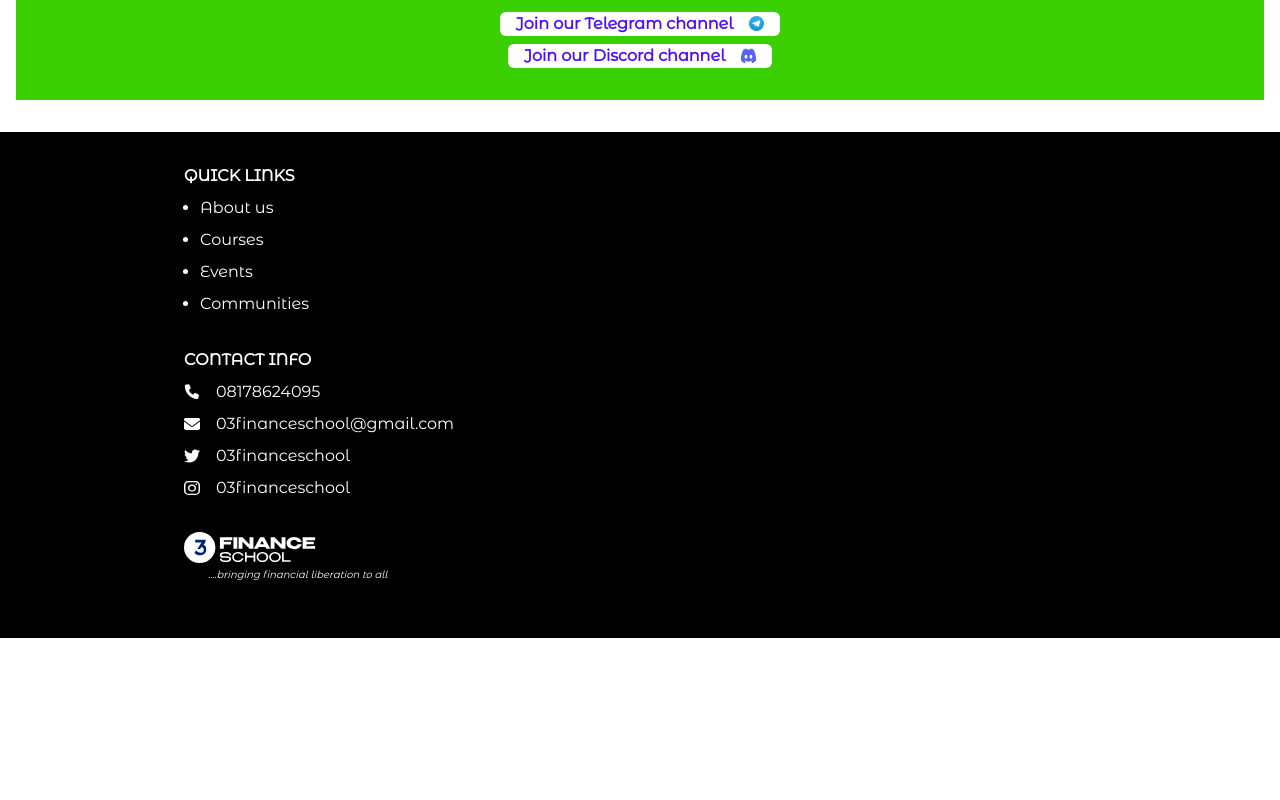
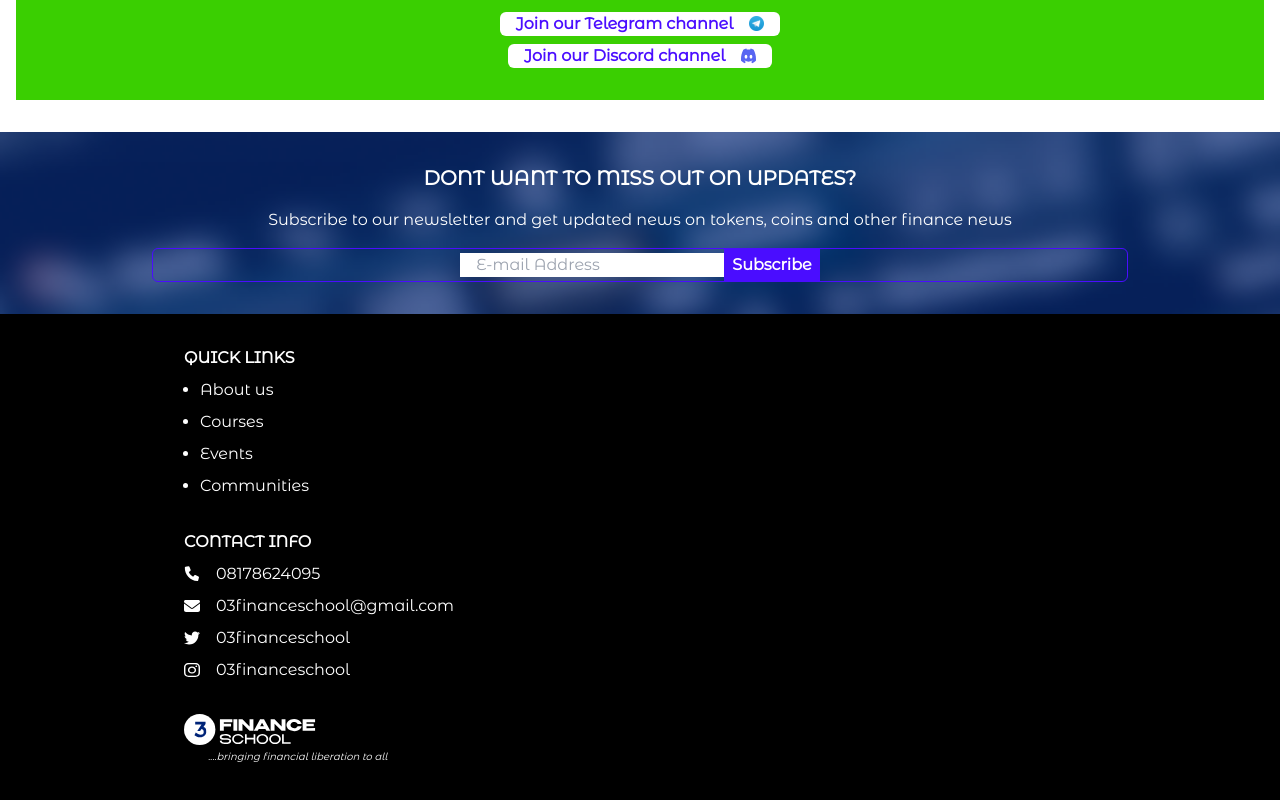
Before and after one commit to Jaeger-11/O3-Finance-School, a React (Vite) app: page / in a window 1280 px wide. Shown: the part 934-1734 px from the top of the page. Before the commit the page ends 1572 px from the top, so only its background shows below. Built offline with nearby package versions, Linux system fonts and the light colour scheme.

Commit message:
working on update section

```diff
--- a/src/pages/Home.jsx
+++ b/src/pages/Home.jsx
@@ -58,6 +58,20 @@ function Home() {
         </article>
       </section>
 
+
+      {/* Updates Section */}
+      <section className="bg-mobile-update-bg bg-no-repeat bg-cover text-white py-8 px-4 text-center font-alternate">
+        <article  className="container mx-auto flex flex-col gap-4">
+          <h2 className="text-xl font-bold">DONT WANT TO MISS OUT ON UPDATES?</h2>
+          <p>Subscribe to our newsletter and get updated news on tokens, coins and other finance news</p>
+          <div className="border border-sharpblue rounded-md overflow-hidden">
+            <input type="email" name="email" id="email"
+            placeholder="E-mail Address"
+            className="px-4 bg-[rgba(74, 13, 255, 0.2);] focus:border-none"/>
+            <button className="text-white bg-sharpblue px-2 py-1 font-semibold">Subscribe</button>
+          </div>
+        </article>
+      </section>
       <Footer/>
     </div>
   )
--- a/tailwind.config.cjs
+++ b/tailwind.config.cjs
@@ -12,6 +12,9 @@ module.exports = {
       xl: '1440px'
     },
     extend: {
+      backgroundImage:{
+        'mobile-update-bg': "url(/mobile-updates-bg.png)"
+      },
       colors: {
         darkblue: "#002478",
         sharpblue:"#4A0DFF",
```
Also changed, not shown: public/mobile-updates-bg.png (renamed from src/assets/mobile-updates-bg.png).
